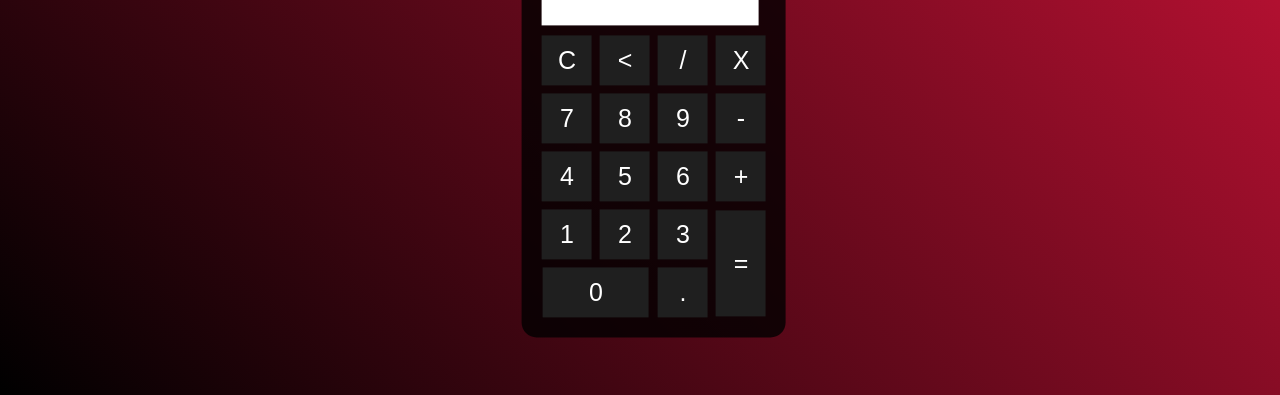
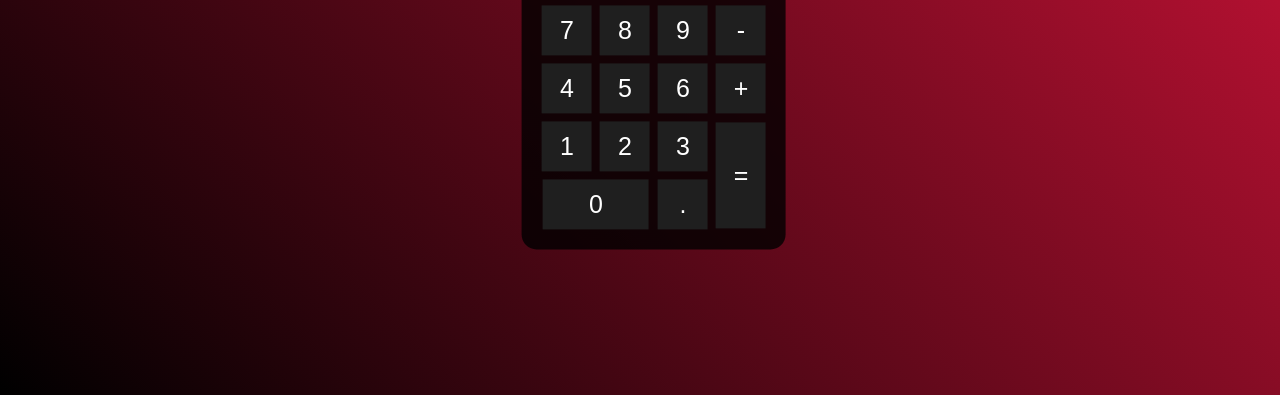
Before and after one commit to Gslogger/Calculadora, a plain HTML site: page index.html in a window 1280 px wide. Shown: the part 405-800 px from the top of the page. Drawn offline with Linux system fonts and the light colour scheme.

Commit message:
Update index.html

```diff
--- a/index.html
+++ b/index.html
@@ -20,7 +20,7 @@
     .calculadora{
        position: absolute;
        background-color: rgba(0, 0, 0, 0.8);
-       top: 11%;
+       top: 0%;
        left: 48%;
        transform: translate(-35%,60%);
        border-radius: 15px;
```
